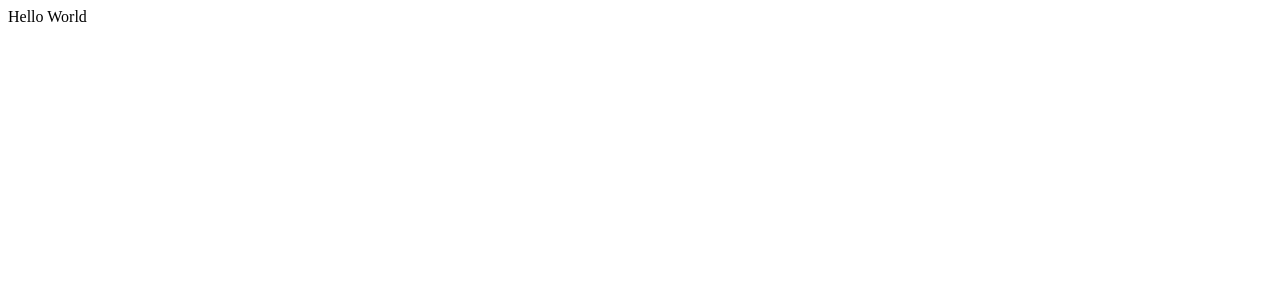
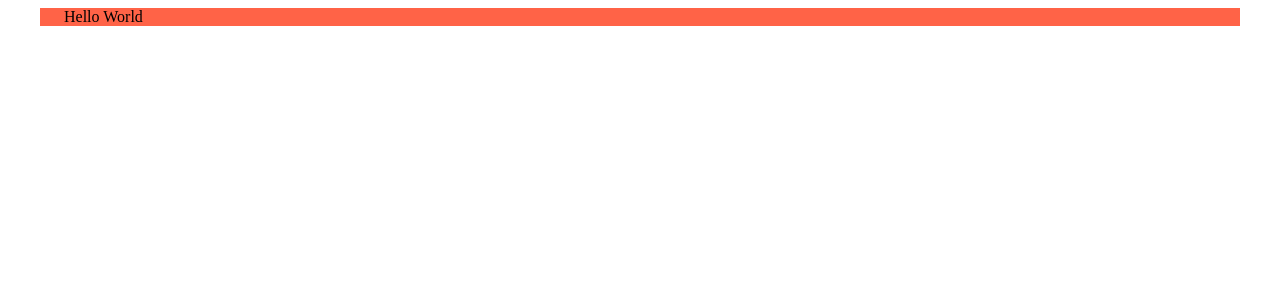
Before and after one commit to vinothsmart/mui5-blog-1, a React (Create React App) app: page / in a window 1280 px wide. Shown: the top 300 px of the page. Built offline with nearby package versions, Linux system fonts and the light colour scheme; the HTML template or start-up script is replaced by a standard one.

Commit message:
container added

```diff
--- a/src/App.js
+++ b/src/App.js
@@ -1,8 +1,15 @@
-import { Box, Button, Typography } from "@mui/material";
-import FacebookIcon from "@mui/icons-material/Facebook";
+import { Container } from "@mui/material";
 
 function App() {
-  return <Box>Hello World</Box>;
+  return (
+    <Container
+      sx={{
+        backgroundColor: "tomato",
+      }}
+    >
+      Hello World
+    </Container>
+  );
 }
 
 export default App;
```
